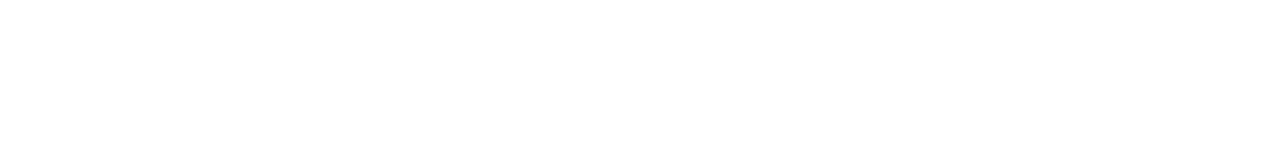
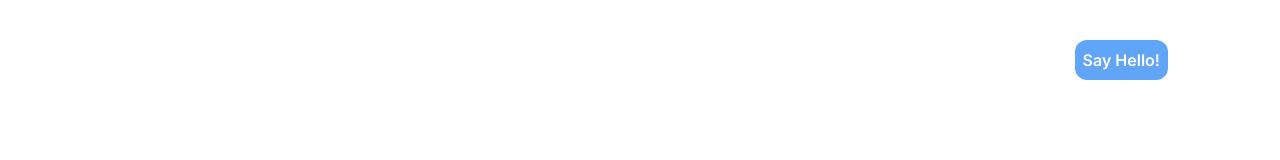
Before and after one commit to sudi-p/sudippaudel, a Next.js app: page / in a window 1280 px wide. Shown: the top 160 px of the page. Built offline with nearby package versions, Linux system fonts and the light colour scheme.

Commit message:
packages updated

```diff
--- a/package.json
+++ b/package.json
@@ -9,13 +9,10 @@
     "lint": "next lint"
   },
   "dependencies": {
-    "@emotion/react": "^11.11.1",
-    "@emotion/styled": "^11.11.0",
-    "@mdx-js/esbuild": "^3.0.1",
     "@mui/icons-material": "^5.14.19",
     "@mui/material": "^5.14.20",
     "clsx": "^2.1.0",
-    "framer-motion": "^11.0.20",
+    "i": "^0.3.7",
     "next": "13.5.4",
     "react": "^18",
     "react-dom": "^18",
--- a/src/app/page.tsx
+++ b/src/app/page.tsx
@@ -3,10 +3,15 @@
 import Projects from '@/components/home/Projects';
 import Social from '@/components/home/Social';
 import Testimonials from '@/components/home/Testimonials';
+import { useState } from 'react';
 export default function Home() {
+  const [showContactForm, setShowContactForm] = useState(true)
   return (
     <main>
-      <div className="p-10 flex gap-32 justify-center items-center h-screen border-b-2 border-solid border-gray-200">
+      <div className="relative p-10 flex gap-32 justify-center items-center h-screen border-b-2 border-solid border-gray-200">
+        <div className="p-2 bg-blue-400 text-white rounded-xl cursor-pointer font-semibold hover:bg-blue-500 absolute top-10 right-28">
+          Say Hello!
+        </div>
         <div className='flex flex-2 flex-col gap-10 w-1/2'>
           <header className="text-3xl font-bold">sudipPaudel</header>
           <div className="text-6xl">
--- /dev/null
+++ b/src/components/home/ContactForm.tsx
@@ -0,0 +1,9 @@
+import React from 'react'
+
+const ContactForm = () => {
+  return (
+    <div className="z-20 absolute top-0 bottom-0 right-0 left-0">ContactForm</div>
+  )
+}
+
+export default ContactForm
--- a/src/components/home/Project.tsx
+++ b/src/components/home/Project.tsx
@@ -24,7 +24,7 @@
           <div className="hidden group-hover:block p-4 text-center">{description}</div>
           <div className="gap-4 flex-wrap justify-center hidden group-hover:flex">
             {tags.map(tag => (
-              <div className="p-2 border-2 border-solid border-white rounded-sm">{tag}</div>
+              <div key={tag} className="p-2 border-2 border-solid border-white rounded-sm">{tag}</div>
             ))}
           </div>
           {link && <button className="hidden group-hover:block p-4"><a href={link}>Link to Github</a></button>}
--- a/src/components/home/Social.tsx
+++ b/src/components/home/Social.tsx
@@ -23,7 +23,7 @@
   return (
     <div className="flex">
       {links.map(({ link, icon, title }) => (
-        <a href={link} key="link" target="_next" className="mr-4 p-2 relative flex items-center  group hover:border border-solid focus:outline-none focus:ring active:bg-indigo-600 active:text-white">
+        <a href={link} key={link} target="_next" className="mr-4 p-2 relative flex items-center  group hover:border border-solid focus:outline-none focus:ring active:bg-indigo-600 active:text-white">
           <span className="ease absolute left-0 top-0 h-0 w-0 border-t-2 border-violet-600 transition-all duration-500 group-hover:w-full"></span>
           <span className="ease absolute right-0 top-0 h-0 w-0 border-r-2 border-violet-600 transition-all duration-500 group-hover:h-full"></span>
           <span className="ease absolute bottom-0 right-0 h-0 w-0 border-b-2 border-violet-600 transition-all duration-500 group-hover:w-full"></span>
```
Also changed, not shown: 1 other file (tests, documents, lock files or other folders).
